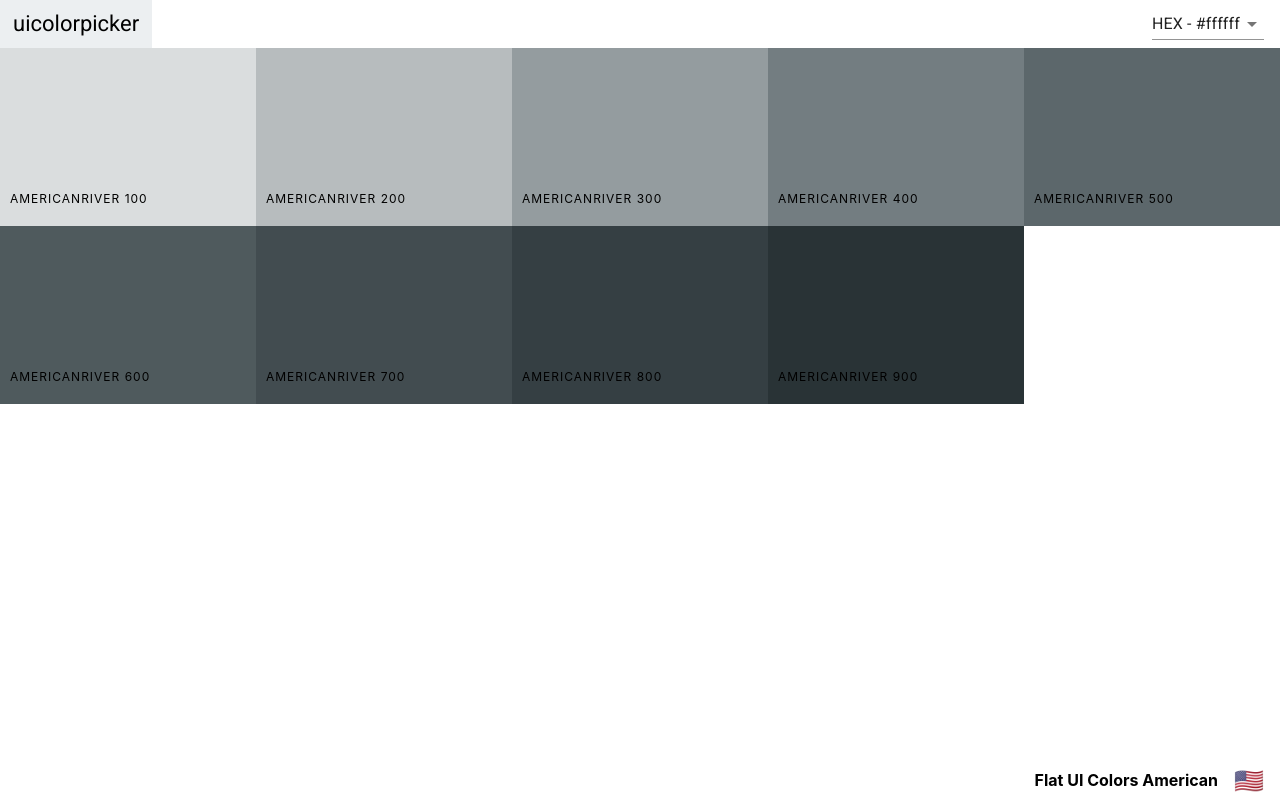
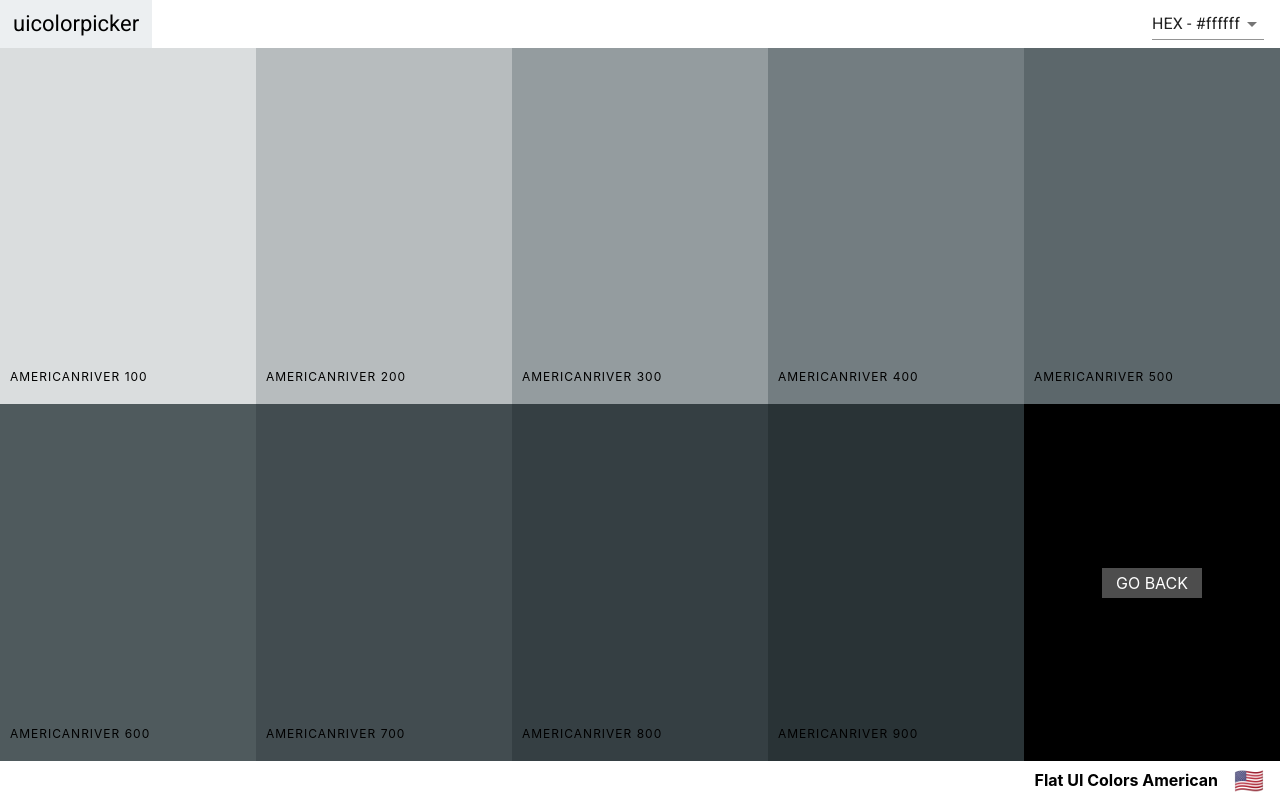
Before and after one commit to marinakosova/colors-react-app, a React (Create React App) app: page /palette/flat-ui-colors-american/americanriver in a window 1280 px wide. Built offline with nearby package versions, Linux system fonts and the light colour scheme.

Commit message:
feat: add Go Back Link

```diff
--- a/src/ColorBox.css
+++ b/src/ColorBox.css
@@ -8,12 +8,21 @@
     cursor: pointer;
 }
 
+.SingleColorPalette .ColorBox {
+    height: 50%;
+}
+
+.ColorBox.go-back {
+    background-color: black;
+}
+
 .ColorBox:hover .copy-button {
     opacity: 1;
     transition: 0.5s;
 }
 
-.copy-button {
+.copy-button,
+.back-button {
     width: 100px;
     height: 30px;
     position: absolute;
@@ -30,6 +39,10 @@
     color: white;
     text-transform: uppercase;
     border: none;
+    text-decoration: none;
+}
+
+.copy-button {
     opacity: 0;
 }
 
--- a/src/SingleColorPalette.js
+++ b/src/SingleColorPalette.js
@@ -1,4 +1,5 @@
 import React, { Component } from 'react';
+import { Link } from 'react-router-dom';
 import Navbar from "./Navbar";
 import paletteFooter from './PaletteFooter';
 import ColorBox from './ColorBox';
@@ -28,18 +29,23 @@
     }
     render() {
         const { format } = this.state;
-        const { paletteName, emoji } = this.props.palette;
+        const { paletteName, emoji, id } = this.props.palette;
         const colorBoxes = this._shades.map(color => (
-            <ColorBox key={color.id}
+            <ColorBox key={color.name}
                 name={color.name}
                 background={color[format]}
                 showLink={false}
             />
         ));
         return (
-            <div className="Palette">
+            <div className="SingleColorPalette Palette">
                 <Navbar handleChange={this.changeFormat} showingAllColors={false} />
-                <div className="Palette-colors">{colorBoxes}</div>
+                <div className="Palette-colors">
+                    {colorBoxes}
+                    <div className="go-back ColorBox">
+                        <Link to={`/palette/${id}`} className="back-button">GO BACK</Link>
+                    </div>
+                </div>
                 <PaletteFooter paletteName={paletteName} emoji={emoji} />
             </div>
         );
```
